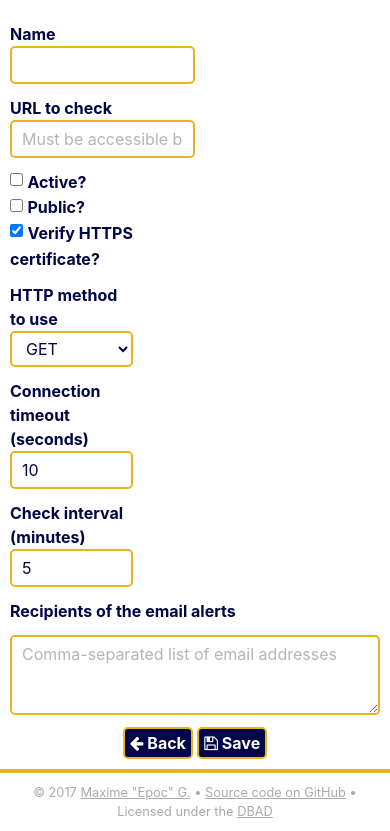
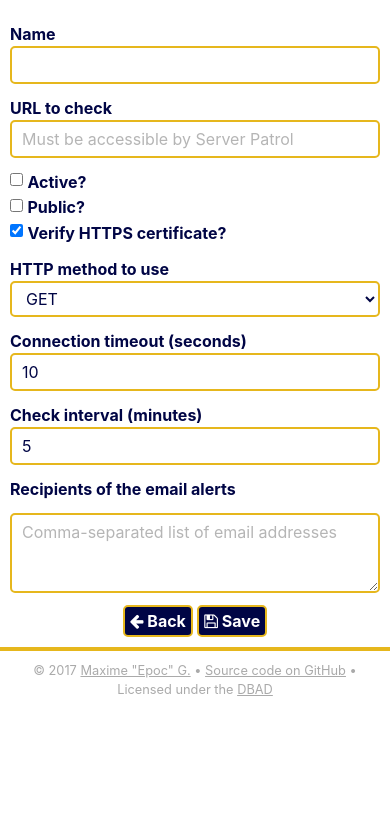
Before and after one commit to EpocDotFr/server-patrol, a Flask app: page /admin/monitorings/create in a window 390 px wide. Shown: the part 168-999 px from the top of the page. After the commit the page ends 864 px from the top, so only its background shows below. Run offline with Flask 2, Linux system fonts and the light colour scheme.

Commit message:
Enhance responsiveness

```diff
--- a/static/css/app.css
+++ b/static/css/app.css
@@ -92,7 +92,9 @@ a:focus {
 /************************************************************************
  * Buttons */
 
-button, .btn {
+button,
+.btn,
+.btn:visited {
     border-radius: 0.5rem;
     background-color: #000545;
     border: 0.2rem solid #E6B71D;
--- a/templates/admin/monitorings/form.html
+++ b/templates/admin/monitorings/form.html
@@ -1,38 +1,38 @@
 {{ form.csrf_token }}
 
 <div class="grid has-gutter pbs">
-    <div class="w50">
+    <div class="large-w50 tiny-w100">
         {{ form.name.label(class="inbl") }}
         {{ form.name(required='') }}
     </div>
-    <div class="w50">
+    <div class="large-w50 tiny-w100">
         {{ form.url.label(class="inbl") }}
         {{ form.url(required='', placeholder='Must be accessible by Server Patrol') }}
     </div>
 </div>
 
 <div class="grid has-gutter">
-    <div class="w33">
+    <div class="large-w33 tiny-w100">
         {{ form.is_active }} {{ form.is_active.label }}
     </div>
-    <div class="w33">
+    <div class="large-w33 tiny-w100">
         {{ form.is_public }} {{ form.is_public.label }}
     </div>
-    <div class="w33">
+    <div class="large-w33 tiny-w100">
         {{ form.verify_https_cert }} {{ form.verify_https_cert.label }}
     </div>
 </div>
 
 <div class="grid has-gutter">
-    <div class="w33">
+    <div class="large-w33 tiny-w100">
         {{ form.http_method.label(class="inbl") }}
         {{ form.http_method }}
     </div>
-    <div class="w33">
+    <div class="large-w33 tiny-w100">
         {{ form.timeout.label(class="inbl") }}
         {{ form.timeout(placeholder='Defaults to 10, min 3', min='3') }}
     </div>
-    <div class="w33">
+    <div class="large-w33 tiny-w100">
         {{ form.check_interval.label(class="inbl") }}
         {{ form.check_interval(placeholder='Defaults to 5, min 1', min='1') }}
     </div>
```
Also changed, not shown: README.md.
